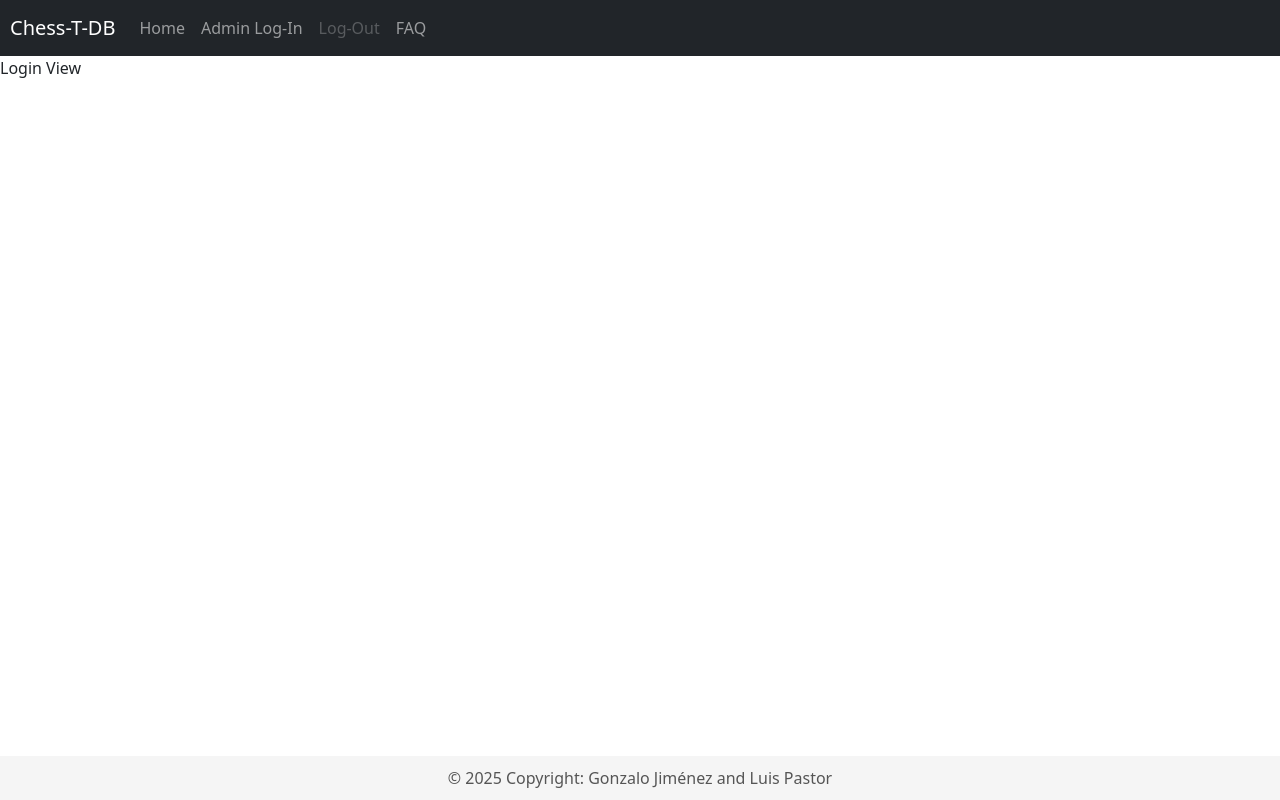
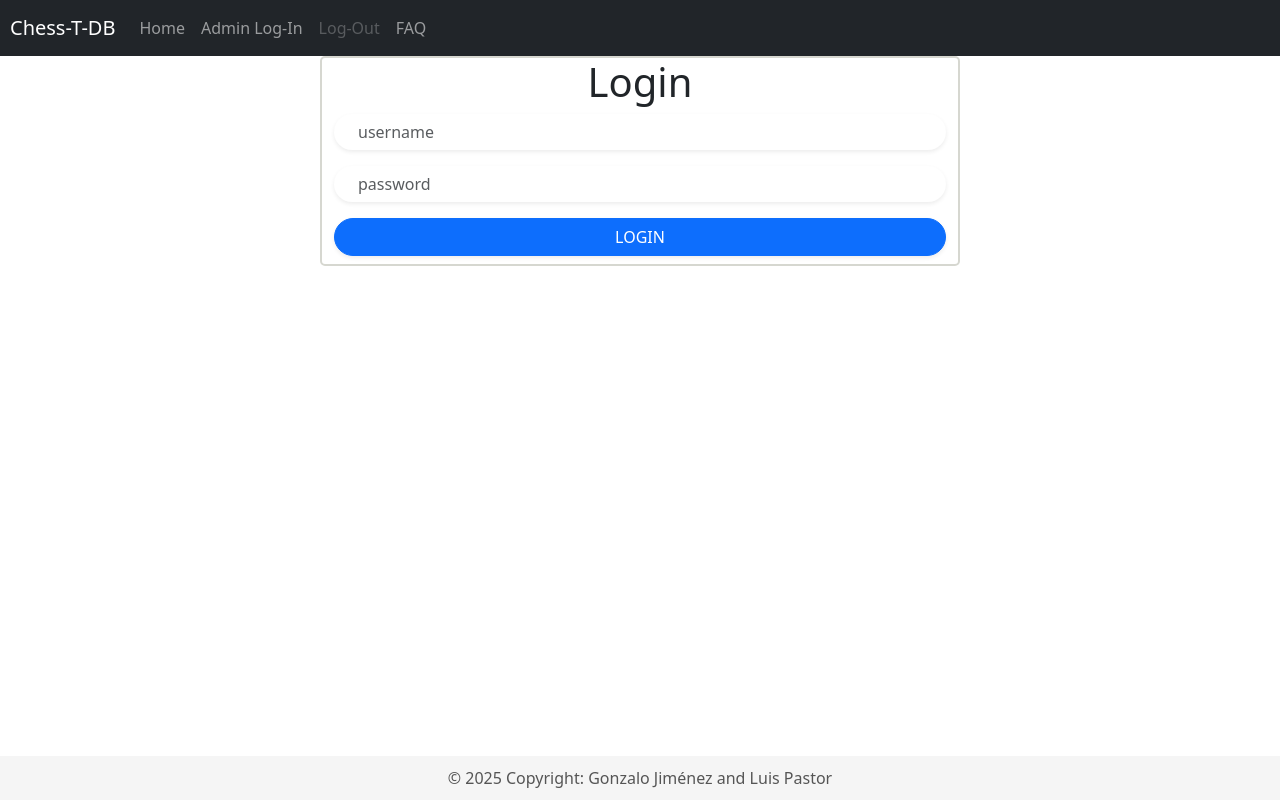
Before and after one commit to GonzaloJCC/Chess-Tournament, a Vue app in the folder chesstournament-client/: page /log-in in a window 1280 px wide. Built offline with nearby package versions, Linux system fonts and the light colour scheme; no server answers.

Commit message:
Implemented the Login View

```diff
--- a/chesstournament-client/src/views/LoginView.vue
+++ b/chesstournament-client/src/views/LoginView.vue
@@ -1,8 +1,22 @@
 <template>
-  <p>Login View</p>
+  <LoginForm
+    @confirm-form="handleLogin"
+  />
 </template>
 
 <script setup>
+  import LoginForm from '@/components/LoginForm.vue'
+  import { useTokenStore } from '@/stores/token';
+  import { useRouter } from 'vue-router';
+
+  const tokenStore = useTokenStore();
+  const router = useRouter();
+
+  /* NOTE: Function to log in the user, with the API data */
+  const handleLogin = (data) => {
+    tokenStore.setToken(data.auth_token);
+    router.push('/')
+  }
 </script>
 
 <style scope>
```
